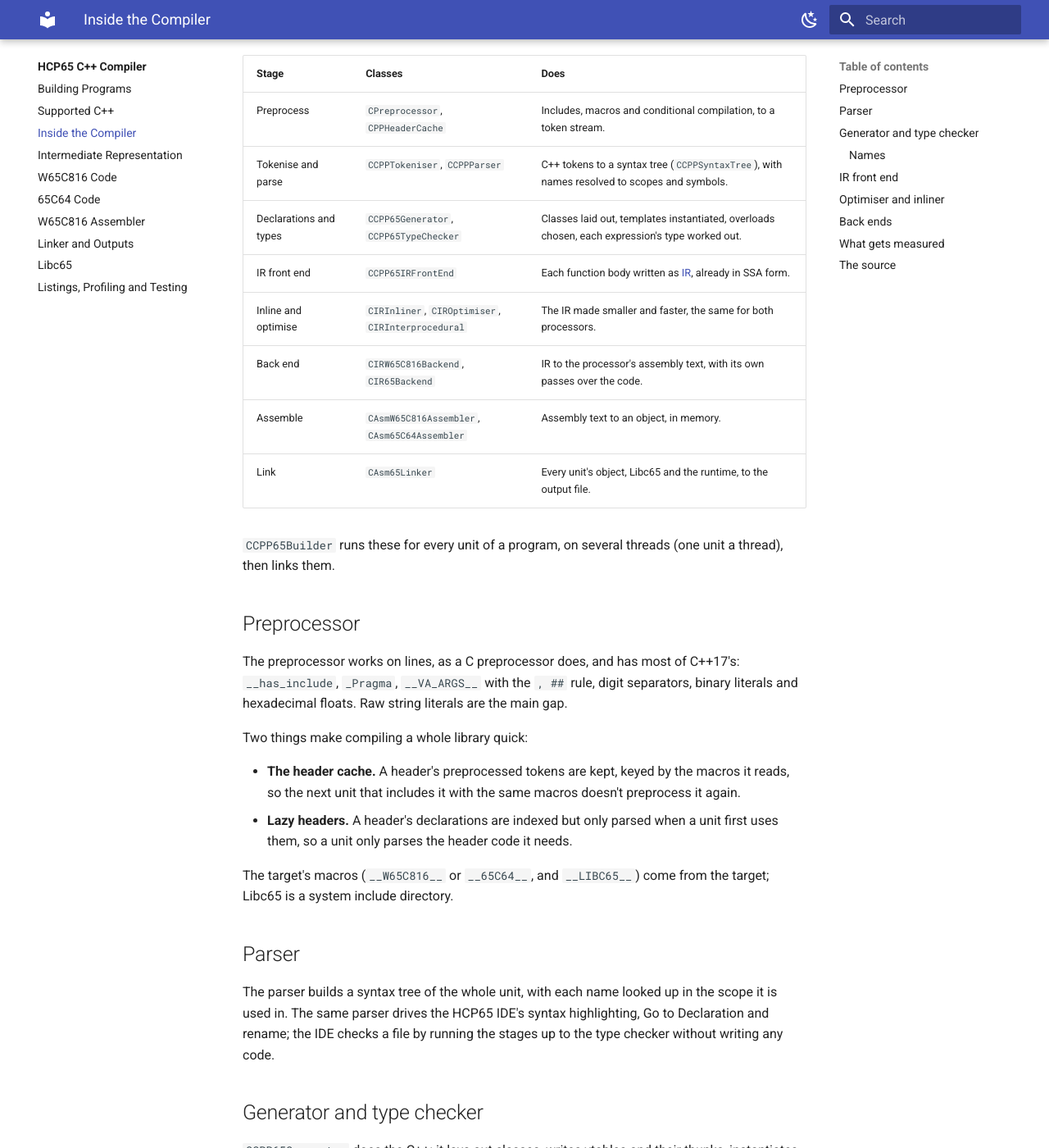
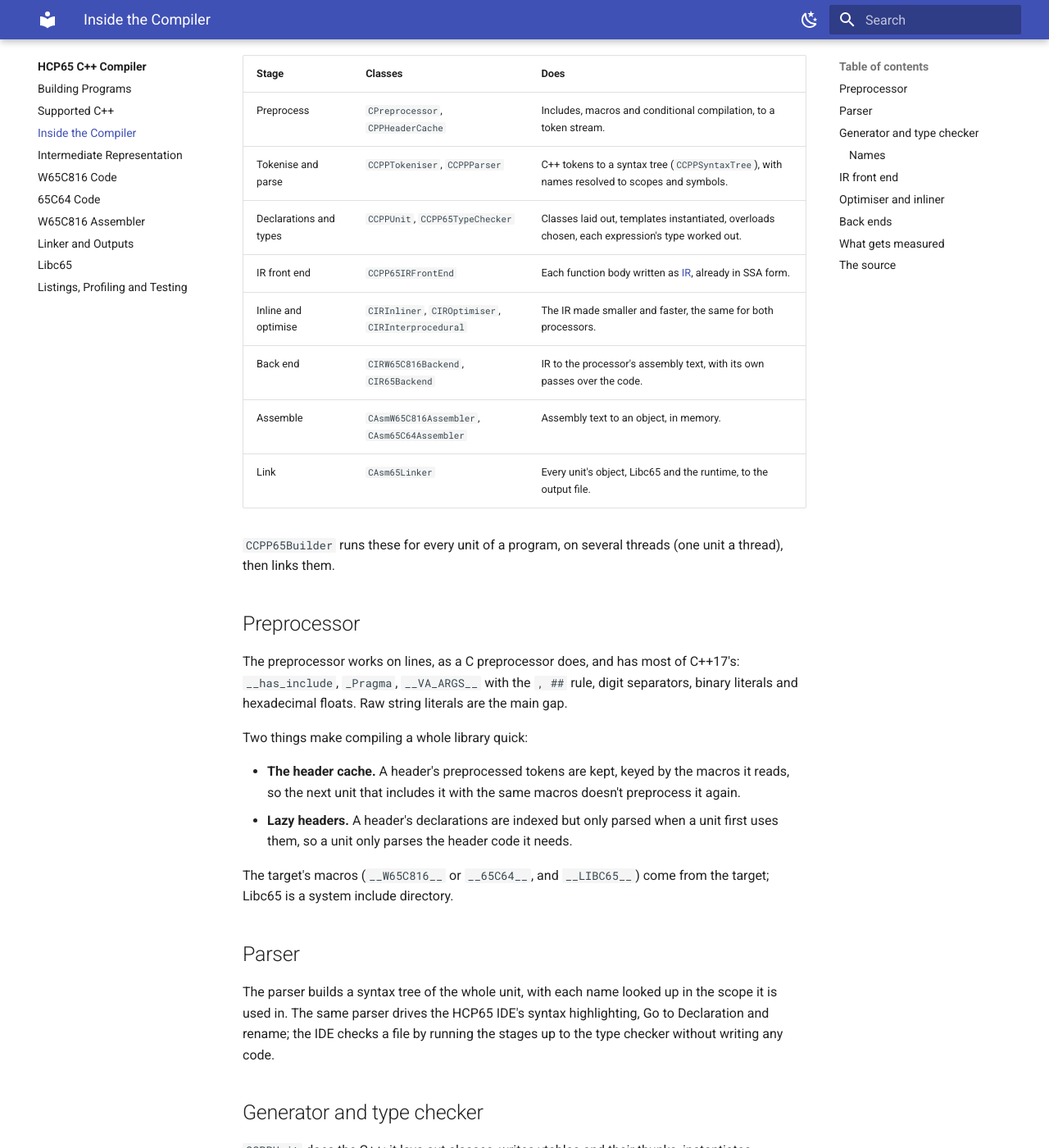
Before and after one commit to andrewpaterson/HCP65, an MkDocs documentation site: the page built from Website/docs/compiler/inside.md, in a window 1280 px wide and 1400 px high, scrolled down 228 px. Shown: the whole window at 82% size. Built offline with MkDocs 1.6.1 and Material for MkDocs 9.7.7, drawn with Linux system fonts in a browser that asks for light colours; plug-ins that fetch from the network failed and are left out.

Commit message:
CppCompilerLib's CCPP65Generator is CCPPUnit, in CPPUnit.h: TestLibc65Context.cpp includes it by that name, and the website's page on the compiler's insides names it so.  TestLibc65.sln has not been built with it yet.

```diff
--- a/Website/docs/compiler/inside.md
+++ b/Website/docs/compiler/inside.md
@@ -7,7 +7,7 @@ for both processors.
 |---|---|---|
 | Preprocess | `CPreprocessor`, `CPPHeaderCache` | Includes, macros and conditional compilation, to a token stream. |
 | Tokenise and parse | `CCPPTokeniser`, `CCPPParser` | C++ tokens to a syntax tree (`CCPPSyntaxTree`), with names resolved to scopes and symbols. |
-| Declarations and types | `CCPP65Generator`, `CCPP65TypeChecker` | Classes laid out, templates instantiated, overloads chosen, each expression's type worked out. |
+| Declarations and types | `CCPPUnit`, `CCPP65TypeChecker` | Classes laid out, templates instantiated, overloads chosen, each expression's type worked out. |
 | IR front end | `CCPP65IRFrontEnd` | Each function body written as [IR](ir.md), already in SSA form. |
 | Inline and optimise | `CIRInliner`, `CIROptimiser`, `CIRInterprocedural` | The IR made smaller and faster, the same for both processors. |
 | Back end | `CIRW65C816Backend`, `CIR65Backend` | IR to the processor's assembly text, with its own passes over the code. |
@@ -42,7 +42,7 @@ code.
 
 ## Generator and type checker
 
-`CCPP65Generator` does the C++: it lays out classes, writes vtables and their thunks, instantiates
+`CCPPUnit` does the C++: it lays out classes, writes vtables and their thunks, instantiates
 templates, chooses overloads and conversions, and decides which temporaries need destroying.  It
 works the way a C++ compiler does, doing only what is used:
 
```
Also changed, not shown: 1 other file.
